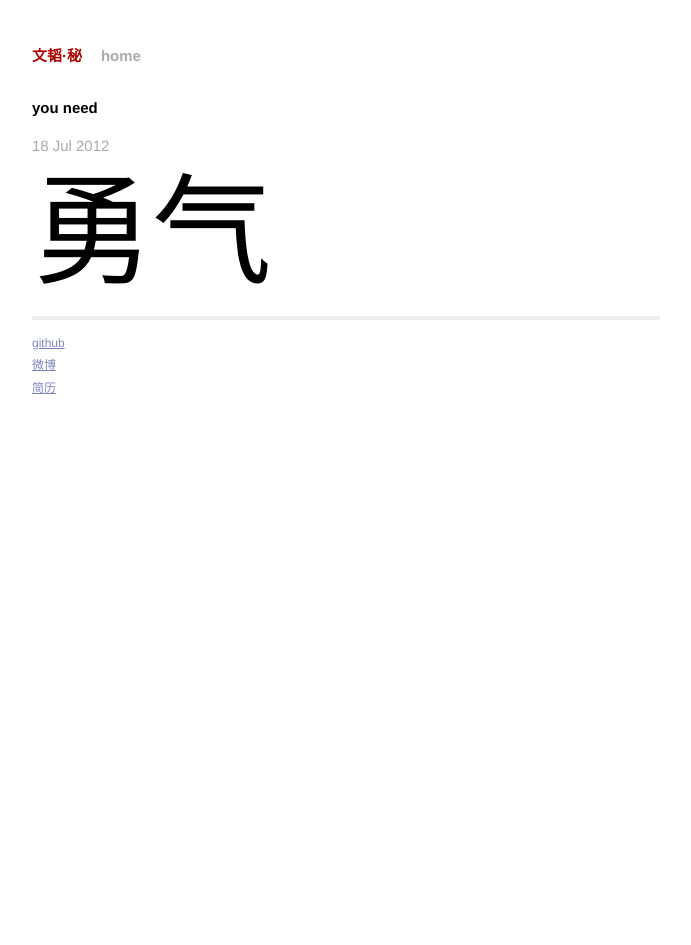
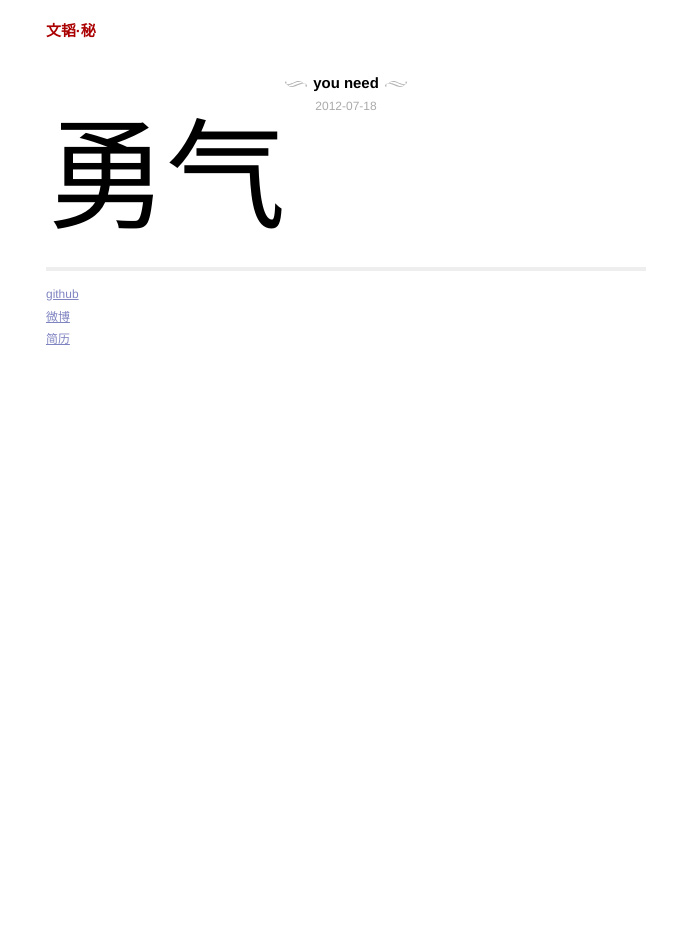
Before and after one commit to zhangwentao/blog, a Jekyll site: the page built from _posts/2012-07-18-you-need.md, in a window 1280 px wide. Shown: the whole page, without its empty margins (294-985 px from the left). Built offline with Jekyll 4.4.1, drawn with Linux system fonts in a browser that asks for light colours; Markdown is read by kramdown in place of the engine named in the settings; comment, search, counter and statistics services are not loaded; after the commit the page ends 920 px from its top, so only the background shows below that.

Commit message:
修改样式

```diff
--- a/_layouts/default.html
+++ b/_layouts/default.html
@@ -5,20 +5,15 @@
         <meta http-equiv="X-UA-Compatible" content="IE=edge,chrome=1">
         <title>{{ page.title }}</title>
         <meta name="viewport" content="width=device-width">
-
         <!-- syntax highlighting CSS -->
         <link rel="stylesheet" href="/css/syntax.css">
-
         <!-- Custom CSS -->
         <link rel="stylesheet" href="/css/main.css">
-
     </head>
     <body>
-
         <div class="site">
           <div class="header">
             <h1 class="title"><a href="/">{{ site.name }}</a></h1>
-            <a class="extra" href="/">home</a>
           </div>
 
           {{ content }}
@@ -33,6 +28,5 @@
             </div>
           </div>
         </div>
-
     </body>
 </html>
--- a/_layouts/post.html
+++ b/_layouts/post.html
@@ -1,8 +1,8 @@
 ---
 layout: default
 ---
-<h2>{{ page.title }}</h2>
-<p class="meta">{{ page.date | date_to_string }}</p>
+<h2 class="post-title"><span class="title-content">{{ page.title }}</span></h2>
+<p class="meta post-date">{{ page.date | date: "%Y-%m-%d" }}</p>
 
 <div class="post">
 {{ content }}
--- a/css/main.css
+++ b/css/main.css
@@ -58,9 +58,59 @@ a:visited { color: #a0a; }
 .site {
   font-size: 115%;
   text-align: justify;
-  width: 42em;
-  margin: 3em auto 2em;
+  max-width: 600px;
+  margin: 20px auto 10px;
   line-height: 1.5em;
+  padding: 0 10px;
+}
+
+.post {
+  margin-bottom: 30px;
+}
+
+.post-date {
+  text-align: center;
+  margin: 0;
+  font-size: 12px;
+}
+
+.post-title {
+  text-align: center;
+}
+
+.title-content {
+    min-width: 20px;
+    display: inline-block;
+    margin: 0 auto;
+    text-align: center;
+    position: relative;
+    padding: 0 28px;
+}
+
+
+.title-content:before,
+.title-content:after {
+  top: 0;
+  bottom: 0;
+  position: absolute;
+  content: "";
+  display: inline-block;
+  width: 22px;
+  height: 8px;
+  background-image: url(../img/icon-patterns.svg);
+  background-repeat: no-repeat;
+  margin: auto 0;
+  vertical-align: 2px;
+}
+
+.title-content:before {
+   background-position: 0 0;
+   left: 0;
+}
+
+.title-content:after {
+  background-position: -26px 0;
+  right: 0;
 }
 
 .header a {
--- a/index.html
+++ b/index.html
@@ -4,10 +4,10 @@
 ---
 
 <div id="home">
-  <h1>Blog Posts</h1>
   <ul class="posts">
     {% for post in site.posts %}
-      <li><span>{{ post.date | date_to_string }}</span> &raquo; <a href="{{ post.url }}">{{ post.title }}</a></li>
+	<li>
+	<a href="{{ post.url }}">{{ post.title }}</a></li>
     {% endfor %}
   </ul>
 </div>
```
Also changed, not shown: img/icon-patterns.svg (added).
